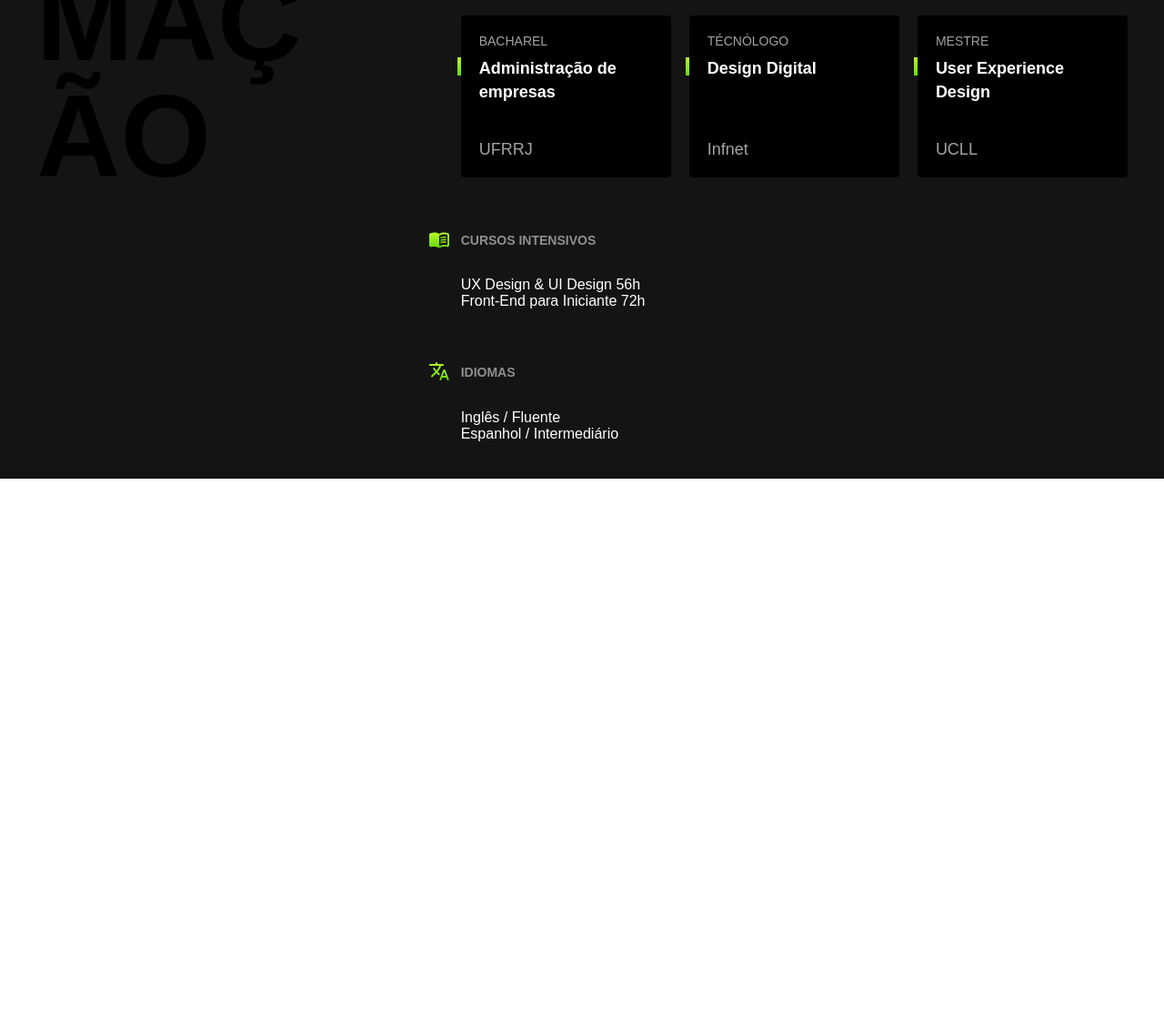
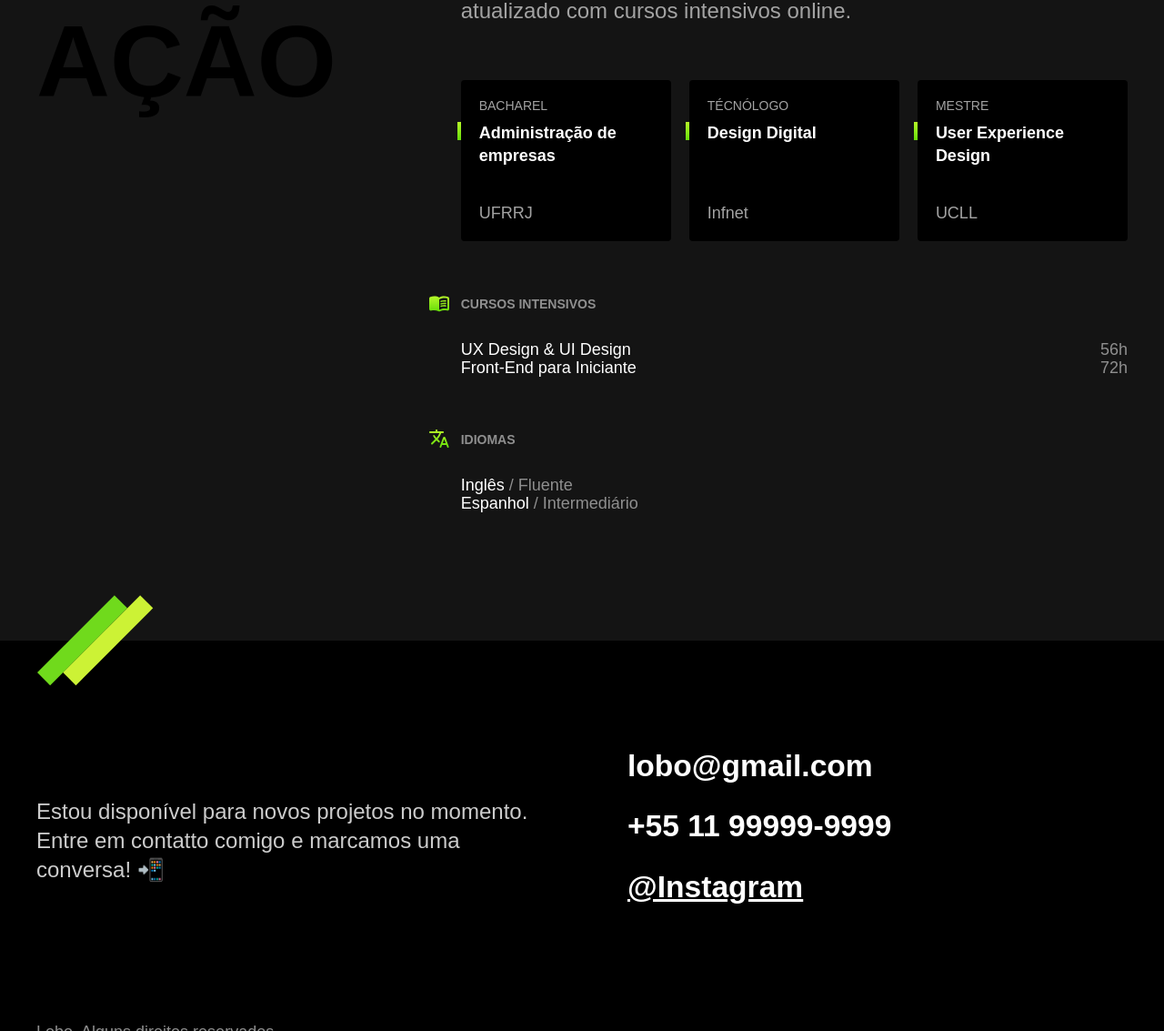
Before and after one commit to JuliamCarmo/Portifolio, a plain HTML site: page index.html in a window 1280 px wide. Shown: the part 1667-2800 px from the top of the page at 91% size. Before the commit the page ends 2193 px from the top, so only its background shows below. Drawn offline with Linux system fonts and the light colour scheme.

Commit message:
atualizações

```diff
--- /dev/null
+++ b/css/footer.css
@@ -0,0 +1,49 @@
+@charset "UTF-8";
+
+.footer{
+  background-color: #000;
+}
+
+.footer-conteiner{
+  max-width: 1200px;
+  padding: 120px 20px 60px 20px;
+  margin: 0 auto;
+  display: grid;
+  grid-template-columns: 1fr 1fr;
+  gap: 100px;
+  align-items: center;
+}
+
+.footer-texto{
+  font-size: 1.5rem;
+  line-height: 1.33;
+  color: #ccc;
+}
+
+.footer-contato li{
+  font-weight: bold;
+  font-size: 2.10rem;
+  line-height: 1.1;
+  color: #fff;
+  margin-bottom: 30px;
+}
+
+.footer-contato li a{
+  color: #fff;
+}
+
+.footer-copy{
+  grid-column: 1 / -1;
+  font-size: 1.125rem;
+  color: #8f8f8f;
+}
+
+@media (max-width: 800px){
+  .footer-conteiner{
+    grid-template-columns: 1fr;
+    gap: 40px;
+  }
+  .footer-texto{
+    font-size: 1.5rem;
+  }
+}
--- a/css/formcao.css
+++ b/css/formcao.css
@@ -7,15 +7,28 @@
 
 .formacao-conteiner{
   max-width: 1200px;
-  padding: 40px 20px;
+  padding: 120px 20px;
   margin: 0 auto;
   display: grid;
   grid-template-columns: 1fr 2fr;
   gap: 100px;
+  position: relative;
+}
+
+.formacao-conteiner::after{
+  content: "";
+  display: block;
+  width: 130px;
+  height: 100px;
+  background: url('../imagens/detalhe.svg') no-repeat center;
+  position: absolute;
+  bottom: -50px;
+  left: 20px;
 }
 
 .formacao .subtitulo{
   color: #000;
+  max-width: 6ch;
 }
 
 .formacao-texto{
@@ -106,3 +119,37 @@
 .idiomas h3::before{
   background: url('../imagens/idiomas.svg') no-repeat center center;
 }
+
+.formacao-extra{
+  font-size: 1.125rem;
+  line-height: 1.1;
+  margin-bottom: 20px;
+}
+
+.formacao-extra span{
+  color: #8f8f8f;
+}
+
+.cursos li{
+  display: flex;
+  justify-content: space-between;
+}
+
+@media (max-width: 800px){
+  .formacao-conteiner{
+    grid-template-columns: 1fr;
+    padding: 60px 20px;
+    gap: 40px;
+  }
+  .formacao .subtitulo{
+    color: #fff;
+    max-width: initial;
+  }
+  .formacao-texto{
+    font-size: 1.25rem;
+  }
+  .formacao-extra h3::before{
+    position: initial;
+    margin-bottom: 10px;
+  }
+}
--- a/css/global.css
+++ b/css/global.css
@@ -18,21 +18,23 @@ ul{
 
 img{
   max-width: 100%;
+  height: auto;
   display: block;
 }
 
 .subtitulo{
-  font-size: 8rem;
+  font-size: 7rem;
   line-height: 1;
   text-transform: uppercase;
+  max-width: 5ch;
   word-break: break-all;
-  max-width: 5ch;
+
 }
 
 @media (max-width:800px ){
   .subtitulo{
     font-size: 3rem;
     text-transform: capitalize;
-    max-width: initial;
+    max-width: initial !important;
   }
 }
--- a/css/style.css
+++ b/css/style.css
@@ -1,5 +1,6 @@
+@import "./global.css";
 @import "./header.css";
-@import "./global.css";
 @import "./introducao.css";
 @import "./experiencia.css";
 @import "./formcao.css";
+@import "./footer.css";
--- a/index.html
+++ b/index.html
@@ -5,12 +5,13 @@
   <meta http-equiv="X-UA-Compatible" content="IE=edge">
   <meta name="viewport" content="width=device-width, initial-scale=1.0">
   <title>Julia Carmo - Desenvolvedora Front-End</title>
+  <meta name="description" content="Desenvolvedora Front End e UX/UI Designer, localizada em São Paulo - SP">
   <link rel="stylesheet" href="./css/style.css">
 
 </head>
 <body>
   <header class="header">
-    <img src="imagens/marca.svg" alt="Marca">
+    <img src="imagens/marca.svg" alt="Marca" width="104" height="38">
   <nav>
     <ul class="header-menu">
       <li><a href="#experiencia">Experiência</a></li>
@@ -21,10 +22,10 @@
   </header>
 
   <main class="introducao">
-    <img src="imagens/perfil.jpg" alt="Lobo">
+    <img src="imagens/perfil.jpg" alt="Lobo" width="360" height="520">
     <div>
       <h1>Desenvolvedora <br> Front End & <br> UX/UI Designer</h1>
-      <p>São Paulo - SP</p>
+      <p>São Paulo - SP 🌎</p>
     </div>
   </main>
 
@@ -128,5 +129,18 @@
       </div>
     </div>
   </section>
+  <footer class="footer" id="contato">
+    <div class="footer-conteiner">
+      <p class="footer-texto">
+        Estou disponível para novos projetos no momento. Entre em contatto comigo e marcamos uma conversa! 📲
+      </p>
+        <ul class="footer-contato">
+          <li>lobo@gmail.com</li>
+          <li>+55 11 99999-9999</li>
+          <li><a href="/">@Instagram</a></li>
+        </ul>
+      <p class="footer-copy">Lobo. Alguns direitos reservados.</p>
+    </div>
+  </footer>
 </body>
 </html>
```
